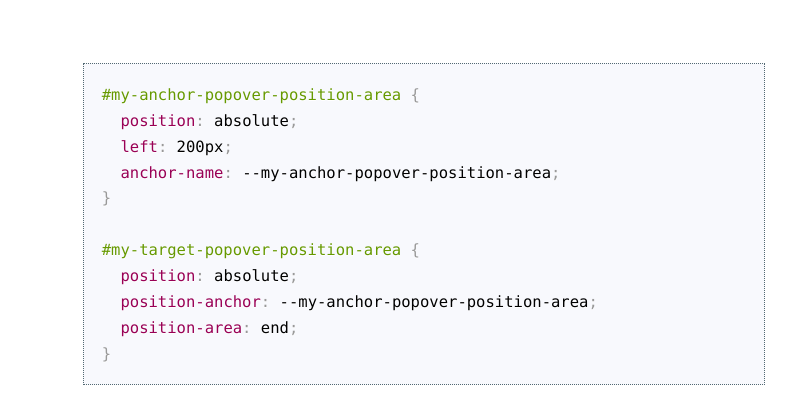
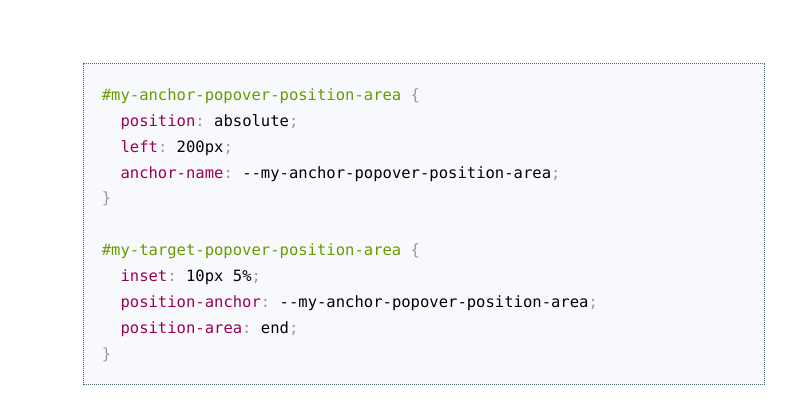
Before and after one commit to oddbird/css-anchor-positioning, a website built with Vite: page index.html in a window 1280 px wide. Shown: the part 11272-11685 px from the top of the page, without its empty margins (216-1012 px from the left). Built offline with nearby package versions, Linux system fonts and the light colour scheme.

Commit message:
Update example

```diff
--- a/index.html
+++ b/index.html
@@ -735,7 +735,7 @@
 }
 
 #my-target-popover-position-area {
-  position: absolute;
+  inset: 10px 5%;
   position-anchor: --my-anchor-popover-position-area;
   position-area: end;
 }</code></pre>
```
